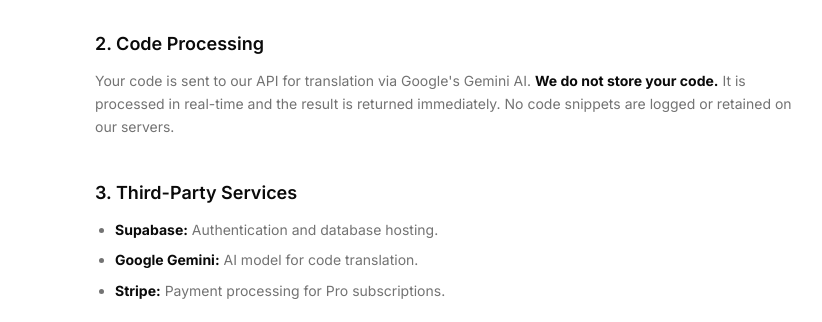
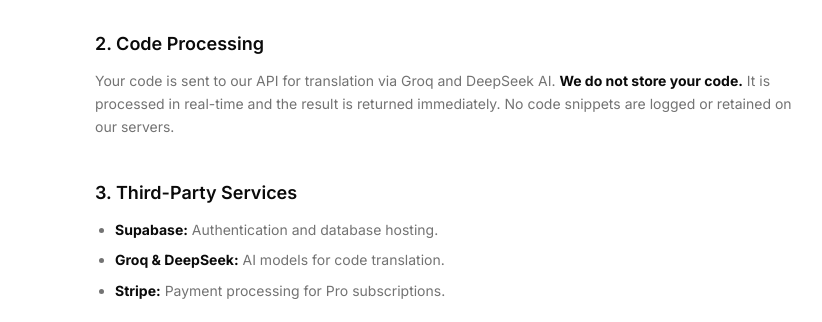
Before and after one commit to tarunvamsivaka/Anuvaad, a Next.js app in the folder frontend/: page /privacy in a window 1280 px wide. Shown: the part 375-697 px from the top of the page, without its empty margins (185-1007 px from the left). Built offline with nearby package versions, Linux system fonts and the light colour scheme; no server answers.

Commit message:
fix: remove remaining Gemini and localStorage references from frontend landing pages

```diff
--- a/frontend/src/app/privacy/page.tsx
+++ b/frontend/src/app/privacy/page.tsx
@@ -34,14 +34,14 @@ export default function PrivacyPage() {
 
           <section>
             <h2 className="mb-3 text-lg font-semibold text-foreground">2. Code Processing</h2>
-            <p>Your code is sent to our API for translation via Google&apos;s Gemini AI. <strong className="text-foreground">We do not store your code.</strong> It is processed in real-time and the result is returned immediately. No code snippets are logged or retained on our servers.</p>
+            <p>Your code is sent to our API for translation via Groq and DeepSeek AI. <strong className="text-foreground">We do not store your code.</strong> It is processed in real-time and the result is returned immediately. No code snippets are logged or retained on our servers.</p>
           </section>
 
           <section>
             <h2 className="mb-3 text-lg font-semibold text-foreground">3. Third-Party Services</h2>
             <ul className="list-disc space-y-2 pl-5">
               <li><strong className="text-foreground">Supabase:</strong> Authentication and database hosting.</li>
-              <li><strong className="text-foreground">Google Gemini:</strong> AI model for code translation.</li>
+              <li><strong className="text-foreground">Groq & DeepSeek:</strong> AI models for code translation.</li>
               <li><strong className="text-foreground">Stripe:</strong> Payment processing for Pro subscriptions.</li>
             </ul>
           </section>
--- a/frontend/src/app/terms/page.tsx
+++ b/frontend/src/app/terms/page.tsx
@@ -25,7 +25,7 @@ export default function TermsPage() {
         <div className="mt-12 space-y-10 text-sm leading-relaxed text-muted-foreground">
           <section>
             <h2 className="mb-3 text-lg font-semibold text-foreground">1. Service Description</h2>
-            <p>Anuvaad is an AI-powered code translation tool. We provide three modes: Code → English, English → Code, and Code → Code. The service uses Google Gemini AI for translations.</p>
+            <p>Anuvaad is an AI-powered code translation tool. We provide three modes: Code → English, English → Code, and Code → Code. The service uses Groq and DeepSeek AI for translations.</p>
           </section>
 
           <section>
--- a/frontend/src/components/landing/faq.tsx
+++ b/frontend/src/components/landing/faq.tsx
@@ -4,8 +4,8 @@ import { Accordion, AccordionContent, AccordionItem, AccordionTrigger } from "@/
 
 const faqs = [
   { q: "What programming languages are supported?", a: "Anuvaad supports 35+ languages including Python, JavaScript, TypeScript, Java, C++, C#, Go, Rust, Swift, Kotlin, PHP, Ruby, SQL, HTML, CSS, Dart, Lua, R, Haskell, and more. We're adding new languages regularly." },
-  { q: "Is my code stored on your servers?", a: "No. Your code is processed in real-time by the AI and returned to your browser immediately. We never store code on our servers. Translation history is saved locally in your browser." },
-  { q: "How accurate are the translations?", a: "Anuvaad uses Google's Gemini 2.5 Flash, which provides highly accurate translations. However, AI translations should always be reviewed before use in production environments." },
+  { q: "Is my code stored on your servers?", a: "No. Your code is processed in real-time by the AI and returned to your browser immediately. We never store code on our servers. Translation history is saved securely in your account database." },
+  { q: "How accurate are the translations?", a: "Anuvaad uses Groq and DeepSeek, which provide highly accurate translations. However, AI translations should always be reviewed before use in production environments." },
   { q: "Can I use Anuvaad for free?", a: "Yes! The free plan includes 10 translations per day, all 3 modes, and full export capabilities. No credit card required." },
   { q: "What's the difference between Free and Pro?", a: "Pro gives you unlimited translations, priority processing speed, larger input limits (50K characters), cloud-synced history, and email support." },
   { q: "Can I cancel my subscription anytime?", a: "Absolutely. You can cancel your Pro subscription at any time. Your access continues until the end of your current billing period. We also offer a 7-day refund policy." },
--- a/frontend/src/components/landing/features.tsx
+++ b/frontend/src/components/landing/features.tsx
@@ -30,7 +30,7 @@ const features = [
     icon: Zap,
     title: "Instant Results",
     description:
-      "Powered by Gemini 2.5 Flash with intelligent caching. Most translations complete in under 3 seconds.",
+      "Powered by Groq and DeepSeek with intelligent caching. Most translations complete in under 3 seconds.",
   },
   {
     icon: Shield,
--- a/frontend/src/components/landing/hero.tsx
+++ b/frontend/src/components/landing/hero.tsx
@@ -43,7 +43,7 @@ export function Hero() {
             className="mb-6 gap-1.5 px-3 py-1.5 text-xs font-medium"
           >
             <Sparkles className="h-3 w-3 text-amber-600" />
-            Powered by Gemini 2.5 Flash
+            Powered by Groq and DeepSeek
           </Badge>
 
           {/* Headline */}
--- a/frontend/src/components/landing/how-it-works.tsx
+++ b/frontend/src/components/landing/how-it-works.tsx
@@ -13,7 +13,7 @@ const steps = [
     step: "02",
     title: "AI analyzes it",
     description:
-      "Gemini 2.5 Flash breaks your code into logical blocks and generates clear, beginner-friendly explanations for each section.",
+      "Groq and DeepSeek break your code into logical blocks and generate clear, beginner-friendly explanations for each section.",
   },
   {
     icon: FileText,
```
